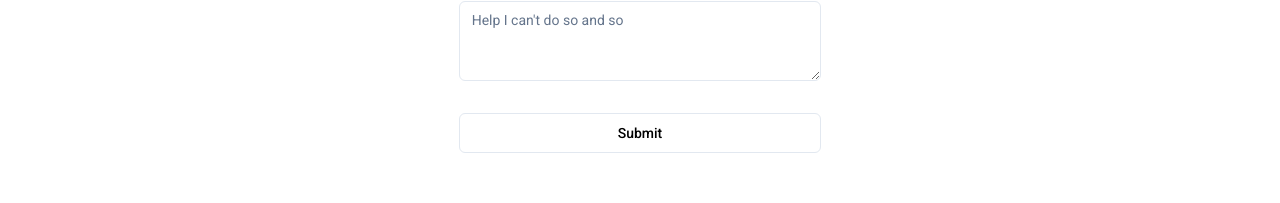
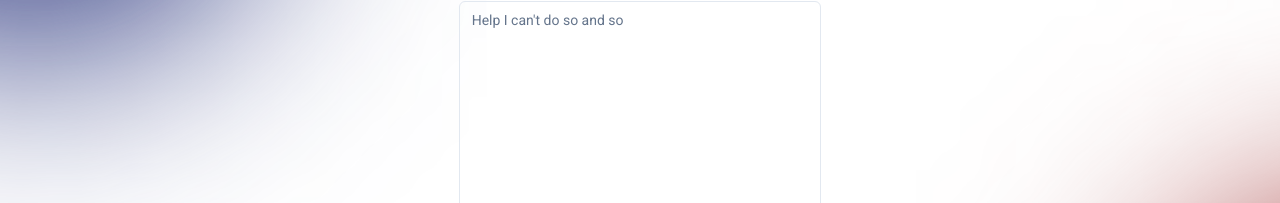
Before and after one commit to Swift-Swap/Frontend, a Next.js app: page /contact in a window 1280 px wide. Shown: the part 417-620 px from the top of the page. Built offline with nearby package versions, Linux system fonts and the light colour scheme; no server answers.

Commit message:
feat: make message box bigger

```diff
--- a/src/app/contact/page.tsx
+++ b/src/app/contact/page.tsx
@@ -12,7 +12,7 @@ export default function Contact() {
     const [name, setName] = React.useState("");
     const [message, setMessage] = React.useState("");
     return (
-        <div className="flex-1 flex w-screen flex-col items-center py-24">
+        <div className="flex-1 flex w-screen flex-col items-center py-24 bg-blur bg-cover bg-no-repeat bg-center">
             <h1 className={`mb-4 text-5xl lg:text-6xl xl:text-7xl font-bold ${outfit.className}`}> Contact SwiftSwap </h1>
             <p className="mb-14"> Need to get in touch? Just fill out the form below and we’ll be right with you! </p>
             <div className="w-full px-8 md:w-2/3 lg:w-1/2 xl:w-1/3">
@@ -32,8 +32,8 @@ export default function Contact() {
                 </div>
                 <Textarea onChange={(e) => {
                     setMessage(e.target.value);
-                }} value={message} className="mt-4" placeholder="Help I can't do so and so" />
-                <Button variant="outline" className="mt-8 w-full"> Submit </Button>
+                }} value={message} className="mt-4 h-[400px]" placeholder="Help I can't do so and so" />
+                <Button variant="outline" className="mt-8 w-full py-8 border-[#283794]"> Submit </Button>
             </div>
         </div>
     )
```
